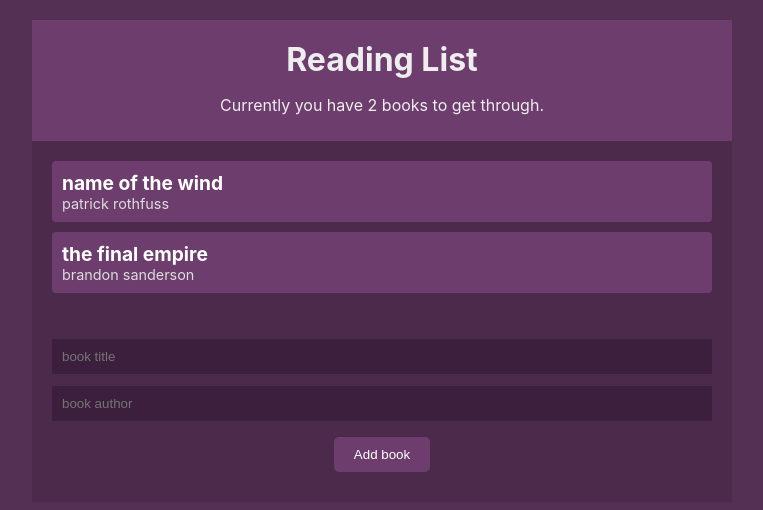
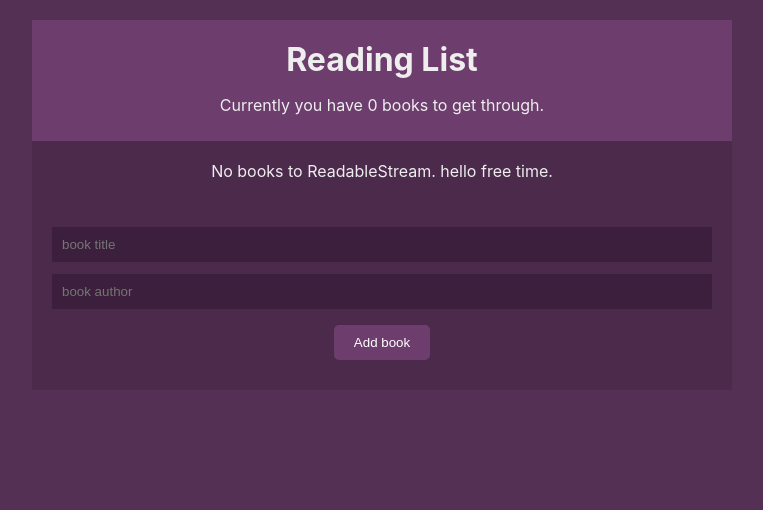
Before and after one commit to norrico31/Reading-List-App-React-, a React (Create React App) app: page / in a window 1280 px wide. Shown: the top 510 px of the page, without its empty margins (258-1021 px from the left). Built offline with nearby package versions, Linux system fonts and the light colour scheme.

Commit message:
added reducers and use it in BookContext.js, BookForm.js and BookDetails.js

```diff
--- a/src/components/BookDetails.js
+++ b/src/components/BookDetails.js
@@ -3,10 +3,11 @@
 
 // book destructure is from BookList.js
 const BookDetails = ({ book }) => {
-    const { removeBook } = useContext(BookContext);
+
+    const { dispatch } = useContext(BookContext);
 
     return (
-        <li onClick={() => removeBook(book.id)}>
+        <li onClick={() => dispatch({ type: 'REMOVE_BOOK', id: book.id })}>
             <div className="title">{ book.title }</div>
             <div className="author">{ book.author }</div>
         </li>
--- a/src/components/BookForm.js
+++ b/src/components/BookForm.js
@@ -4,15 +4,15 @@
 
 const BookForm = () => {
 
-    const { addBook } = useContext(BookContext);
+    const { dispatch } = useContext(BookContext);
 
     const [ title, setTitle ] = useState('');
     const [ author, setAuthor ] = useState('');
 
     const handleSubmit = (e) => {
         e.preventDefault();
-        // console.log(title, author);
-        addBook(title, author);
+
+        dispatch({ type: 'ADD_BOOK', book: { title: title, author: author }});
         setTitle('');
         setAuthor('');
     }
--- a/src/contexts/BookContext.js
+++ b/src/contexts/BookContext.js
@@ -1,25 +1,15 @@
-import React, { useState, createContext } from 'react';
-import uuid from 'react-uuid';
+import React, { useReducer, createContext } from 'react';
+
+import { bookReducer } from '../reducers/BookReducer';
 
 export const BookContext = createContext();
 
 const BookContextProvider = (props) => {
 
-    const [ books, setBooks ] = useState([
-        { title: 'name of the wind', author: 'patrick rothfuss', id: 1 },
-        { title: 'the final empire', author: 'brandon sanderson', id: 2 }
-    ]);
-
-    const addBook = (title, author) => {
-        setBooks([ ...books, { title: title, author: author, id: uuid() }]);
-    }
-
-    const removeBook = (id) => {
-        setBooks(books.filter((book) => book.id !== id ))
-    }
+    const [ books, dispatch] = useReducer(bookReducer, [])
 
     return (
-        <BookContext.Provider value={{ books, addBook, removeBook }}>
+        <BookContext.Provider value={{ books, dispatch }}>
             { props.children }
         </BookContext.Provider>
     )
--- /dev/null
+++ b/src/reducers/BookReducer.js
@@ -0,0 +1,16 @@
+import uuid from 'react-uuid';
+
+export const bookReducer = (state, action) => {
+    switch(action.type) {
+        case 'ADD_BOOK':
+            return [...state, {
+                title: action.book.title,
+                autho: action.book.author,
+                id: uuid()
+            }]
+        case 'REMOVE_BOOK':
+            return state.filter((book) => book.id !== action.id)
+        default:
+            return state
+    }
+}
```
